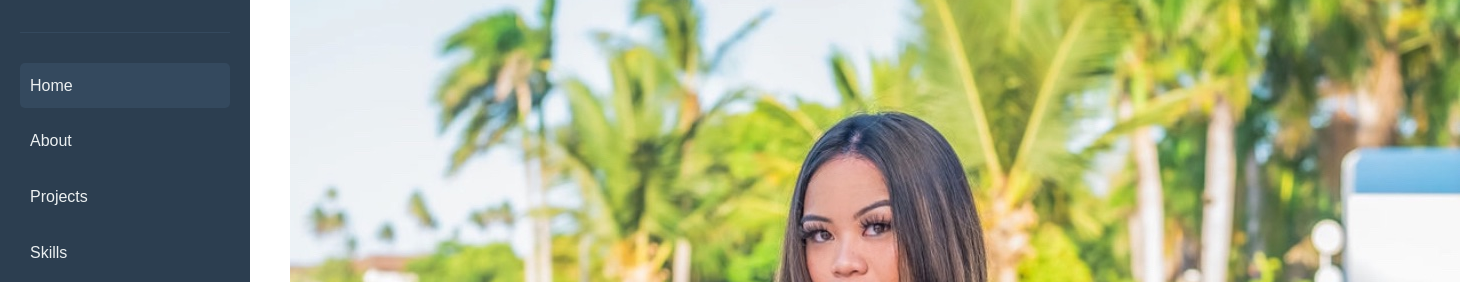
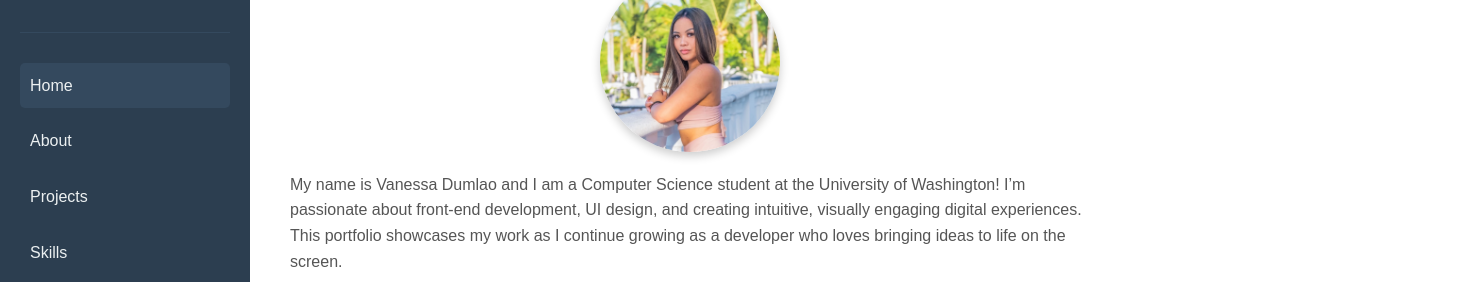
Before and after one commit to vanessasdumlao/Portfolio, a plain HTML site: page index.html in a window 1280 px wide. Shown: the part 165-447 px from the top of the page, 1460 px wide, since content can reach past the window. Drawn offline with Linux system fonts and the light colour scheme.

Commit message:
Update styles.css

```diff
--- a/styles.css
+++ b/styles.css
@@ -198,6 +198,15 @@ p {
     border-radius: 5px;
     border-left: 3px solid #3498db;
 }
+.profile-pic, .about-pic, .sidebar-pic {
+    width: 180px;
+    height: 180px;
+    border-radius: 50%;
+    object-fit: cover;
+    display: block;
+    margin: 20px auto;
+    box-shadow: 0 4px 10px rgba(0,0,0,0.2);
+}
 
 /* ===== CONTACT FORM ===== */
 #contact-form {
```
